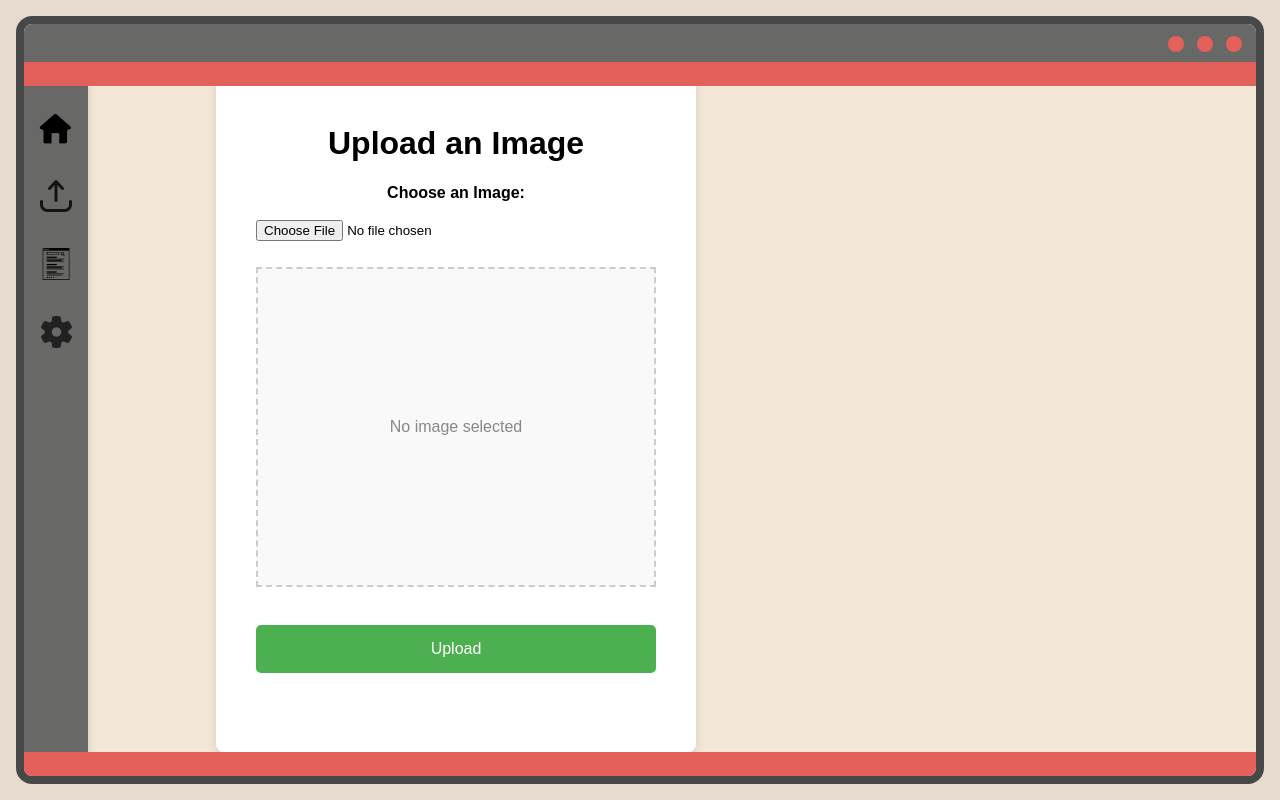
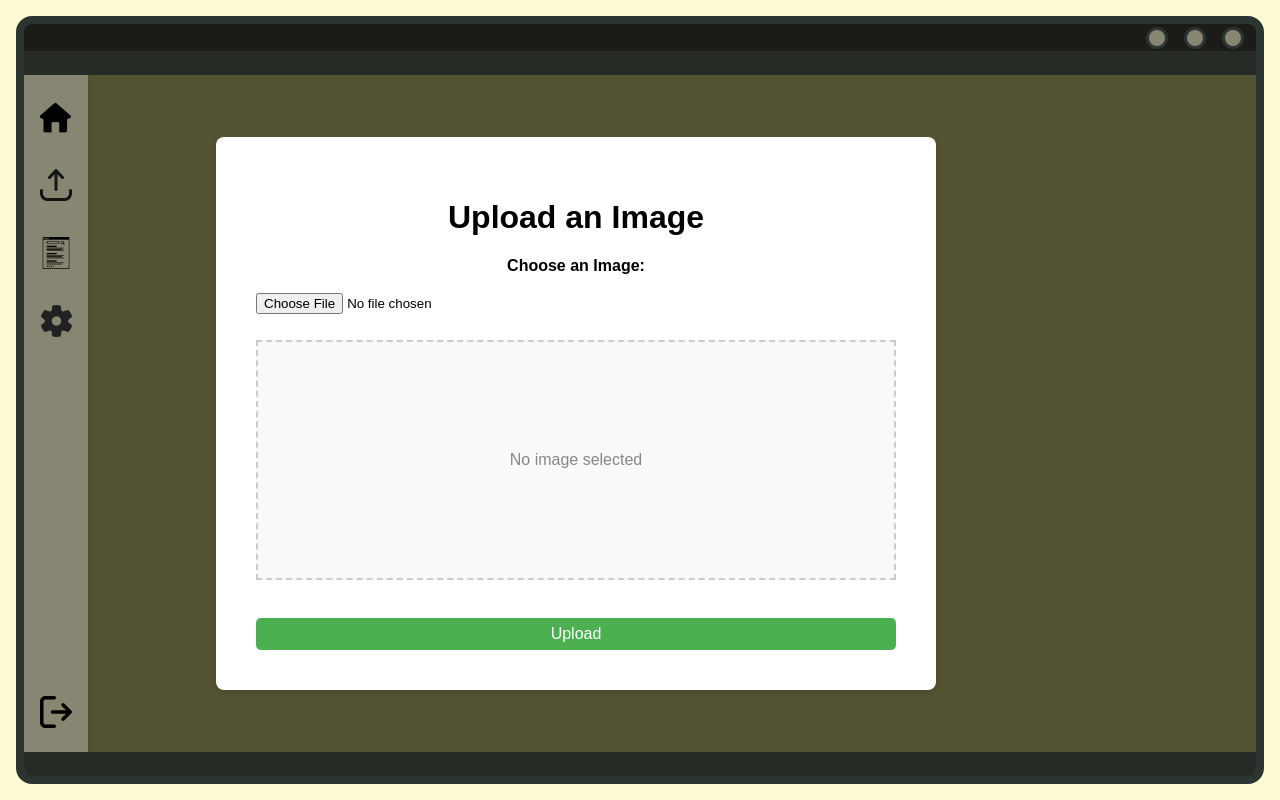
Before and after one commit to fs-fakereal/fakereal, a Flask app: page /dashboard in a window 1280 px wide. Run offline with Flask 3, Linux system fonts and the light colour scheme; the visitor is signed in with stand-in values (Sample User, id 1); parts of the project's set-up code (start-up, migrations or seed data) failed here and were passed over; some web fonts are replaced.

Commit message:
edit dashboard colors and home page

```diff
--- a/app/static/css/dashboard-base.css
+++ b/app/static/css/dashboard-base.css
@@ -19,7 +19,7 @@ body {
     scroll-behavior: smooth;
 
     /* background-color: #1a2431; */
-    background-color: #E7DBCF;
+    background-color: #fdfbd4;
 
     display: flex;
     flex-direction: column;
@@ -54,7 +54,7 @@ body {
     display: flex;
 
     justify-content: center;
-    align-self: flex-end;
+    align-self: center;
 
     transition: all 0.3s ease; /* Transition for sliding effect */
 }
@@ -62,13 +62,14 @@ body {
 /* Webpage design */
 .webpage-design {
     /* background-color: rgb(109, 109, 109); */
-    background-color: #F2E7D7;
+    /* background-color: #F2E7D7; */
+    background-color: #545333;
 
     display: flex;
     flex-direction: column;
 
     margin: 1rem;
-    border: #464848 0.5rem solid;
+    border: #2c3531 0.5rem solid;
     border-radius: 1rem;
 
     height: 100%;
@@ -76,10 +77,13 @@ body {
     overflow: hidden;
 }
 
-.webnav {
+.top {
     /* background-color: rgb(70, 82, 93); */
-    background-color: #686866;
+    /* background-color: #464848; */
+    background-color: #1b1c18;
+
     height: 4vh;
+    width: 100%;
 
     display: flex;
     flex-direction: row;
@@ -87,18 +91,27 @@ body {
     align-self: center;
     justify-content: flex-end;
 
-    padding-top: 0.7vh;
+    /* padding-top: 0.7vh; */
     padding-right: 0.5rem;
+}
+
+.webnav{
+    display: flex;
+    flex-direction: row;
+
+    justify-content: center;
+    align-items: center;
 
     span {
-        margin: 0.5vw;
-        font-size: 2vh;
+    margin: 0rem 0.5rem;
+    font-size: 2vh;
     }
 }
 
 .space {
     /* background-color: rgb(143, 152, 160); */
-    background-color: #e4605b;
+    /* background-color: #e4605b; */
+    background-color: #262b26;
 
     width: 100%;
     padding: 1.5vh;
@@ -109,19 +122,24 @@ body {
     overscroll-behavior: none;
 
     width: 100%;
+    height: 100vh;
 
     display: flex;
     flex-direction: row;
 
-    /* justify-content: space-evenly; */
-    /* align-self: flex-end; */
+    /* justify-content: center; */
+    align-self: center;
 }
 
 /* Dot */
 .dot {
     height: 1rem;
     width: 1rem;
-    background-color: #e4605b;
+
+    background-color: #878672;
+    /* background-color: #5662f6; */
+
     border-radius: 50%;
+    border: #2c3531 0.2rem solid;
     display: inline-block;
 }
--- a/app/static/css/deepfake-examples.css
+++ b/app/static/css/deepfake-examples.css
@@ -18,7 +18,7 @@
 }
 
 section {
-    height: 100vh;
+    height: 90vh;
 }
 
 /* the title of the section */
--- a/app/static/css/sidebar.css
+++ b/app/static/css/sidebar.css
@@ -9,9 +9,11 @@
     justify-content: space-between;
 
     /* background-color: #5e7381; */
-    background-color: #686866;
+    background-color: #878672;
+    /* background-color: #5662f6; */
+
     padding: 1rem 0.5rem;
-    height: 100vh;
+    /* height: 100vh; */
     box-shadow: 2px 0 6px rgba(36, 34, 30, 0.1);
 
     /* position: static; */
@@ -43,7 +45,8 @@
 }
 
 .sidebar a:hover {
-    background-color: rgb(36, 34, 30);
+    /* background-color: rgb(36, 34, 30); */
+    background-color: #262b26;
     border-radius: 10px;
     /* color: #5e7381; */
     color: #fcf8fc;
--- a/app/static/css/upload.css
+++ b/app/static/css/upload.css
@@ -3,13 +3,17 @@
     /* margin: 100px auto; */
     padding: 40px;
 
-    width: 400px;
-    height: 38rem;
+    width: 50vw;
+    height: 50vh;
+
+    height: auto;
 
     background-color: white;
     border-radius: 8px;
     box-shadow: 0 4px 8px rgba(0, 0, 0, 0.1);
+
     text-align: center;
+    align-items: center;
 }
 
 /* Upload Box */
@@ -44,6 +48,13 @@
     font-size: 16px;
     width: 100%; /* Make the button full width */
     margin-top: 20px; /* Add some spacing */
+
+    height:4vh;
+
+    display: flex;
+    align-items: center;
+    justify-content: center;
+    font-size: 1.5vw 1.5vh;
 }
 
 .send-submit button:hover {
@@ -60,7 +71,7 @@
     padding: 20px;
 
     max-width: 100%; /* Ensure the box takes up the full width of its container */
-    height: 20rem;
+    height: 30vh;
 
     overflow: hidden;
     background-color: #f9f9f9;
--- a/app/templates/dashboard.html
+++ b/app/templates/dashboard.html
@@ -46,7 +46,7 @@
                 </div>
 
                 <div class="text-w-logout">
-                    <a href="{{ url_for('logout') }}">Logout <img src="../static/imgs/sidebar/logout.png" class="logos-side"></a>
+                    <a href="{{ url_for('logout') }}">Logout <img src="../static/imgs/sidebar/logout.png" alt="logout" class="logos-side"></a>
                 </div>
             </div>
 
```
Also changed, not shown: app/static/css/base.css (+9 -8 lines), app/static/css/home.css (+6 -3 lines), app/templates/home-page.html (+14 -15 lines).
